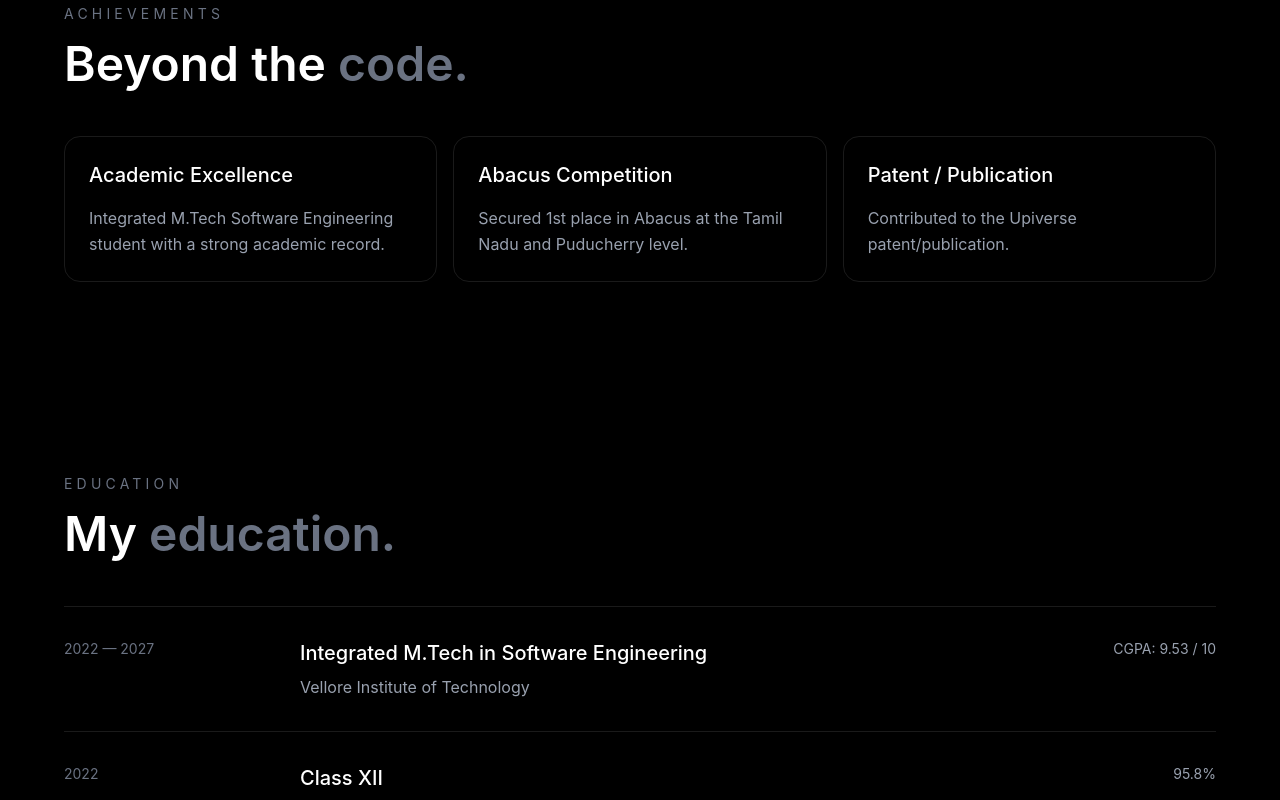
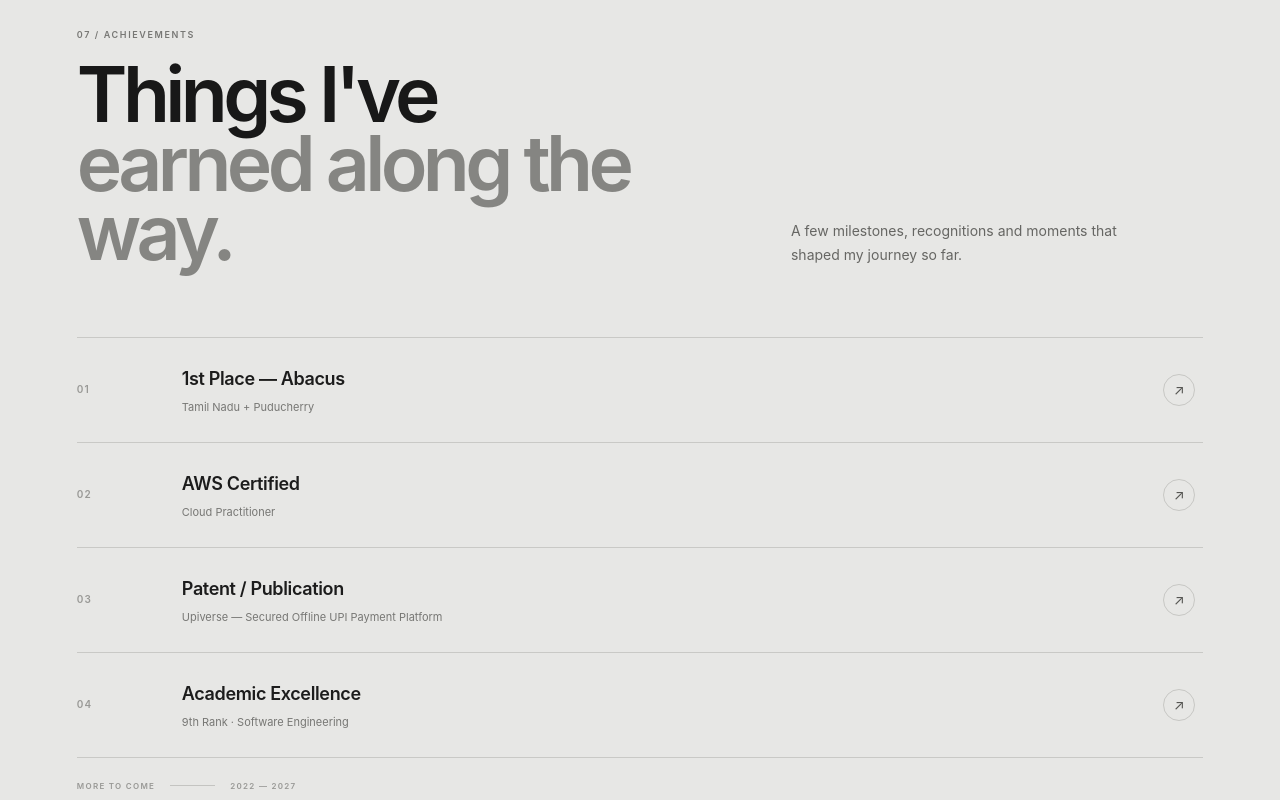
Before and after one commit to POOJHA07/portfolio, a React app: page / in a window 1280 px wide. Shown: the part 3720-4520 px from the top of the page. Built offline with nearby package versions, Linux system fonts and the light colour scheme; the HTML template or start-up script is replaced by a standard one.

Commit message:
feat: redesign achievements section

```diff
--- /dev/null
+++ b/src/components/Achievements.css
@@ -0,0 +1,257 @@
+.achievements {
+  position: relative;
+
+  padding: 120px 6vw;
+
+  background: #e7e7e5;
+  color: #181818;
+}
+
+.achievements-container {
+  width: 100%;
+  max-width: 1240px;
+
+  margin: 0 auto;
+}
+
+
+/* ================================
+   HEADER
+   ================================ */
+
+.achievements-header {
+  display: grid;
+  grid-template-columns: 1fr 0.65fr;
+
+  gap: 80px;
+
+  align-items: end;
+
+  margin-bottom: 70px;
+}
+
+.achievements-eyebrow {
+  margin: 0 0 18px;
+
+  color: #777774;
+
+  font-size: 9px;
+  font-weight: 600;
+
+  letter-spacing: 0.18em;
+}
+
+.achievements-title {
+  margin: 0;
+
+  font-size: clamp(48px, 6vw, 82px);
+
+  line-height: 0.9;
+
+  letter-spacing: -0.06em;
+
+  font-weight: 600;
+}
+
+.achievements-title span {
+  color: #858582;
+}
+
+.achievements-intro {
+  max-width: 330px;
+
+  margin: 0;
+
+  color: #666663;
+
+  font-size: 14px;
+
+  line-height: 1.7;
+}
+
+
+/* ================================
+   ACHIEVEMENT LIST
+   ================================ */
+
+.achievements-list {
+  border-top: 1px solid #c9c9c6;
+}
+
+.achievement-item {
+  min-height: 105px;
+
+  display: grid;
+
+  grid-template-columns: 80px 1fr 40px;
+
+  align-items: center;
+
+  gap: 25px;
+
+  border-bottom: 1px solid #c9c9c6;
+
+  transition:
+    padding 250ms ease,
+    background 250ms ease;
+}
+
+.achievement-item:hover {
+  padding-left: 15px;
+  padding-right: 15px;
+
+  background: rgba(255, 255, 255, 0.35);
+}
+
+.achievement-number {
+  color: #999996;
+
+  font-size: 10px;
+  font-weight: 600;
+
+  letter-spacing: 0.1em;
+}
+
+.achievement-content h3 {
+  margin: 0;
+
+  color: #1c1c1c;
+
+  font-size: 18px;
+  font-weight: 600;
+
+  letter-spacing: -0.02em;
+}
+
+.achievement-content p {
+  margin: 7px 0 0;
+
+  color: #777774;
+
+  font-size: 11px;
+
+  line-height: 1.5;
+}
+
+.achievement-arrow {
+  width: 32px;
+  height: 32px;
+
+  display: flex;
+  align-items: center;
+  justify-content: center;
+
+  border: 1px solid #c7c7c4;
+
+  border-radius: 50%;
+
+  color: #555552;
+
+  font-size: 14px;
+
+  transition:
+    background 200ms ease,
+    color 200ms ease,
+    transform 200ms ease;
+}
+
+.achievement-item:hover .achievement-arrow {
+  background: #181818;
+
+  color: white;
+
+  transform: translate(2px, -2px);
+}
+
+
+/* ================================
+   FOOTER
+   ================================ */
+
+.achievements-footer {
+  display: flex;
+  align-items: center;
+
+  gap: 15px;
+
+  margin-top: 22px;
+
+  color: #999996;
+
+  font-size: 8px;
+  font-weight: 600;
+
+  letter-spacing: 0.16em;
+}
+
+.achievements-line {
+  width: 45px;
+  height: 1px;
+
+  background: #c4c4c1;
+}
+
+
+/* ================================
+   TABLET
+   ================================ */
+
+@media (max-width: 800px) {
+
+  .achievements {
+    padding: 90px 5vw;
+  }
+
+  .achievements-header {
+    grid-template-columns: 1fr;
+
+    gap: 25px;
+
+    margin-bottom: 50px;
+  }
+
+  .achievement-item {
+    grid-template-columns: 55px 1fr 35px;
+
+    gap: 15px;
+  }
+}
+
+
+/* ================================
+   MOBILE
+   ================================ */
+
+@media (max-width: 500px) {
+
+  .achievements {
+    padding: 75px 20px;
+  }
+
+  .achievements-title {
+    font-size: 48px;
+  }
+
+  .achievement-item {
+    min-height: 100px;
+
+    grid-template-columns: 35px 1fr 30px;
+  }
+
+  .achievement-content h3 {
+    font-size: 15px;
+  }
+
+  .achievement-content p {
+    font-size: 10px;
+  }
+
+  .achievement-arrow {
+    width: 27px;
+    height: 27px;
+  }
+
+  .achievements-footer {
+    font-size: 7px;
+  }
+}
--- a/src/components/Achievements.jsx
+++ b/src/components/Achievements.jsx
@@ -1,54 +1,109 @@
+import "./Achievements.css";
+
+export default function Achievements() {
   const achievements = [
     {
-    title: 'Academic Excellence',
-    description:
-      'Integrated M.Tech Software Engineering student with a strong academic record.',
+      number: "01",
+      title: "1st Place — Abacus",
+      description: "Tamil Nadu + Puducherry",
     },
     {
-    title: 'Abacus Competition',
-    description:
-      'Secured 1st place in Abacus at the Tamil Nadu and Puducherry level.',
+      number: "02",
+      title: "AWS Certified",
+      description: "Cloud Practitioner",
     },
     {
-    title: 'Patent / Publication',
-    description:
-      'Contributed to the Upiverse patent/publication.',
+      number: "03",
+      title: "Patent / Publication",
+      description: "Upiverse — Secured Offline UPI Payment Platform",
     },
-]
+    {
+      number: "04",
+      title: "Academic Excellence",
+      description: "9th Rank · Software Engineering",
+    },
+  ];
 
-function Achievements() {
   return (
-    <section id="achievements" className="bg-black px-6 py-24 text-white">
-      <div className="mx-auto max-w-6xl">
+    <section className="achievements" id="achievements">
 
-        <p className="mb-4 text-sm uppercase tracking-[0.3em] text-gray-500">
-          Achievements
+      <div className="achievements-container">
+
+        {/* HEADER */}
+        <div className="achievements-header">
+
+          <div>
+            <p className="achievements-eyebrow">
+              07 / ACHIEVEMENTS
             </p>
 
-        <h2 className="mb-12 text-4xl font-semibold sm:text-5xl">
-          Beyond the <span className="text-gray-500">code.</span>
+            <h2 className="achievements-title">
+              Things I've
+              <br />
+              <span>earned along the way.</span>
             </h2>
+          </div>
 
-        <div className="grid gap-4 md:grid-cols-3">
+          <p className="achievements-intro">
+            A few milestones, recognitions and moments
+            that shaped my journey so far.
+          </p>
+
+        </div>
+
+
+        {/* LIST */}
+        <div className="achievements-list">
+
           {achievements.map((achievement) => (
             <article
-              key={achievement.title}
-              className="rounded-2xl border border-white/10 p-6"
+              className="achievement-item"
+              key={achievement.number}
             >
-              <h3 className="text-xl font-medium">
+
+              <span className="achievement-number">
+                {achievement.number}
+              </span>
+
+              <div className="achievement-content">
+
+                <h3>
                   {achievement.title}
                 </h3>
 
-              <p className="mt-4 leading-relaxed text-gray-400">
+                <p>
                   {achievement.description}
                 </p>
+
+              </div>
+
+              <span className="achievement-arrow">
+                ↗
+              </span>
+
             </article>
           ))}
+
+        </div>
+
+
+        {/* FOOTER */}
+        <div className="achievements-footer">
+
+          <span>
+            MORE TO COME
+          </span>
+
+          <span className="achievements-line" />
+
+          <span>
+            2022 — 2027
+          </span>
+
         </div>
 
       </div>
+
     </section>
-  )
+  );
 }
-
-export default Achievements
```
Lines whose indentation alone changed are shown as unchanged.
